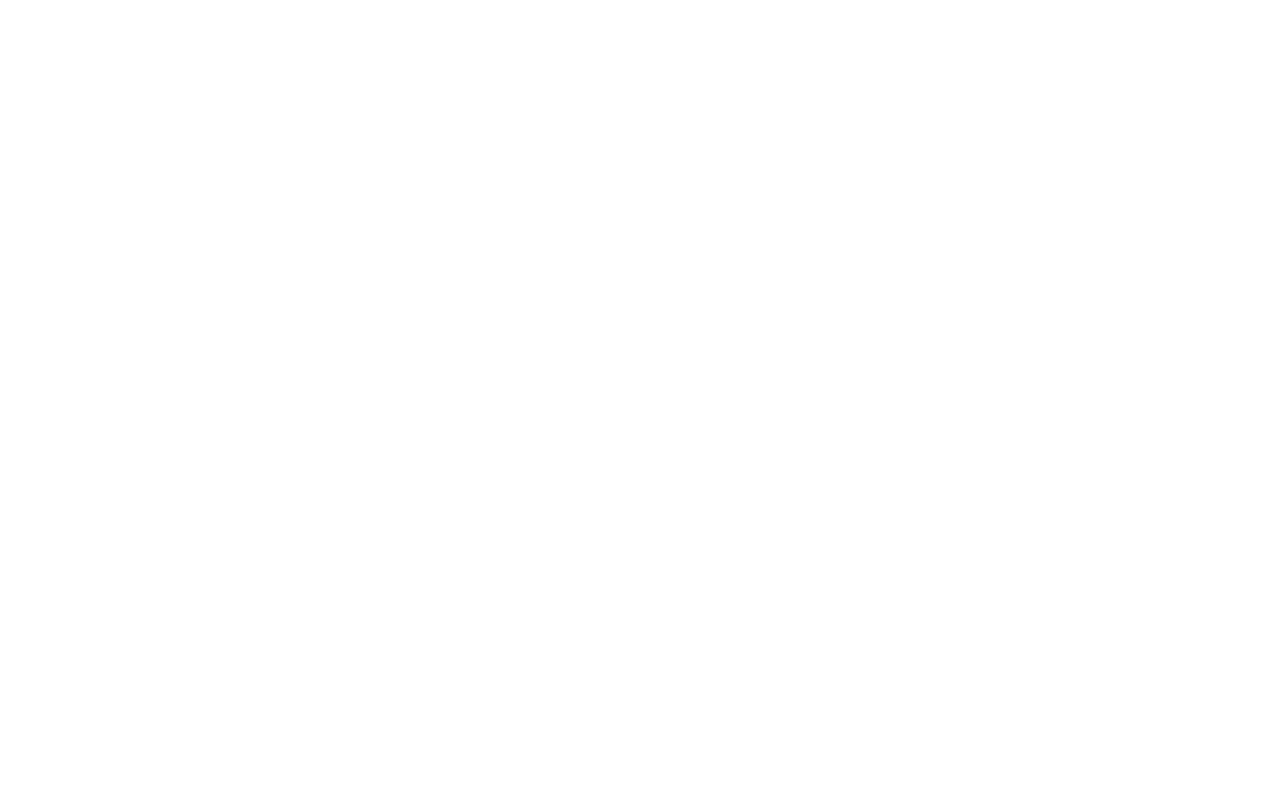
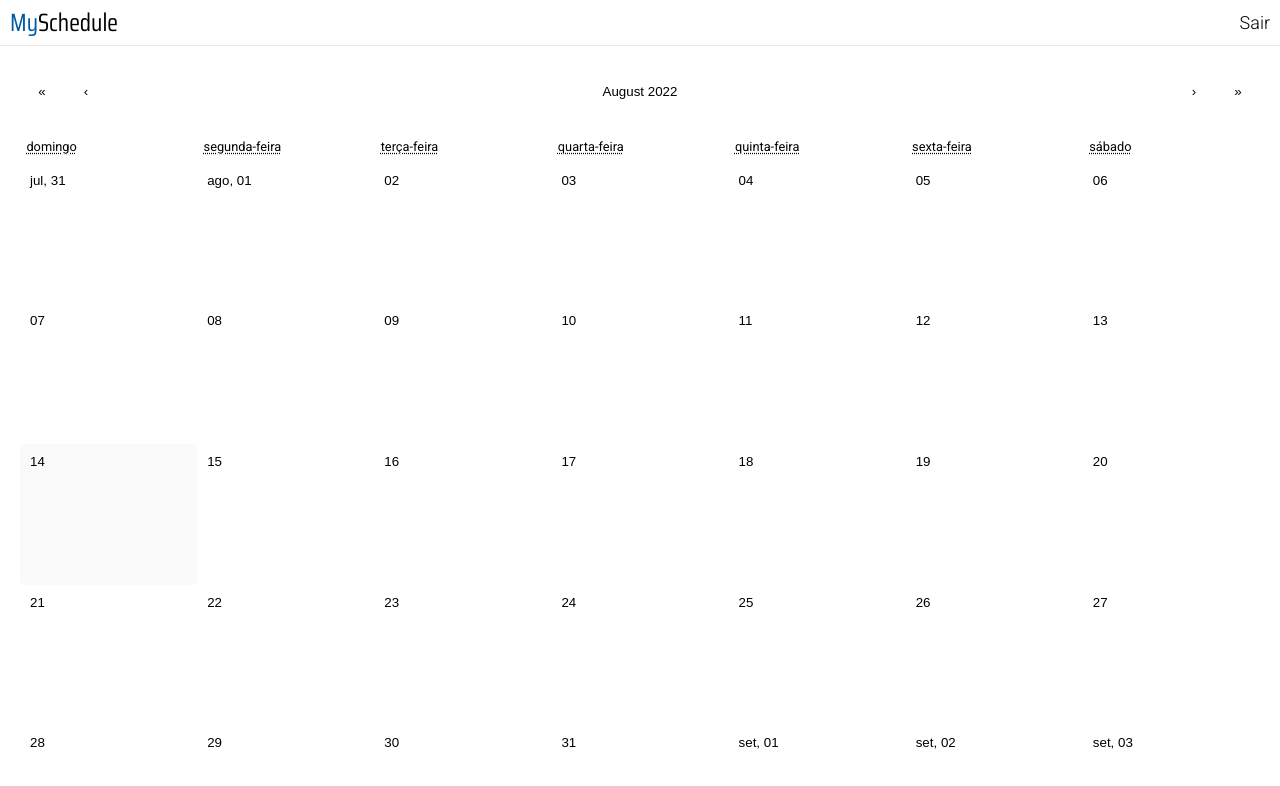
Before and after one commit to santannaizadora/myschedule, a React (Create React App) app: page /calendar in a window 1280 px wide. Before the commit this address had no page. Shown: the top 786 px of the page. Built offline with nearby package versions, Linux system fonts and the light colour scheme.

Commit message:
feat: initial version calendar

```diff
--- a/package.json
+++ b/package.json
@@ -5,8 +5,10 @@
   "dependencies": {
     "@hookform/error-message": "^2.0.0",
     "axios": "^0.27.2",
+    "dayjs": "^1.11.5",
     "phosphor-react": "^1.4.1",
     "react": "^17.0.2",
+    "react-calendar": "^3.7.0",
     "react-dom": "^17.0.2",
     "react-hook-form": "^7.34.1",
     "react-loader-spinner": "^5.1.7-beta.1",
--- a/public/index.html
+++ b/public/index.html
@@ -4,6 +4,7 @@
     <meta charset="utf-8" />
     <meta name="viewport" content="width=device-width, initial-scale=1" />
     <title>MySchedule</title>
+    <link rel="icon" href="favicon.png" />
     <link rel="preconnect" href="https://fonts.googleapis.com" />
     <link rel="preconnect" href="https://fonts.gstatic.com" crossorigin />
     <link
--- /dev/null
+++ b/src/assets/css/Calendar.css
@@ -0,0 +1,129 @@
+.react-calendar {
+    width: 80rem;
+    height: 50rem;
+    max-width: 100%;
+    background: white;
+    font-family: var(--main-font);
+    line-height: 1.125em;
+  }
+  .react-calendar--doubleView {
+    width: 700px;
+  }
+  .react-calendar--doubleView .react-calendar__viewContainer {
+    display: flex;
+    margin: -0.5em;
+  }
+  .react-calendar--doubleView .react-calendar__viewContainer > * {
+    width: 50%;
+    margin: 0.5em;
+  }
+  .react-calendar,
+  .react-calendar *,
+  .react-calendar *:before,
+  .react-calendar *:after {
+    -moz-box-sizing: border-box;
+    -webkit-box-sizing: border-box;
+    box-sizing: border-box;
+  }
+  .react-calendar button {
+    margin: 0;
+    border: 0;
+    outline: none;
+  }
+  .react-calendar button:enabled:hover {
+    cursor: pointer;
+  }
+  .react-calendar__navigation {
+    display: flex;
+    height: 50px;
+    margin-bottom: 1em;
+  }
+  .react-calendar__navigation button {
+    min-width: 44px;
+    background: none;
+  }
+  .react-calendar__navigation button:disabled {
+    background-color: #f0f0f0;
+  }
+  .react-calendar__navigation button:enabled:hover,
+  .react-calendar__navigation button:enabled:focus {
+    background-color: #e6e6e6;
+  }
+  .react-calendar__month-view__weekdays {
+    font-size: 0.8em;
+  }
+  .react-calendar__month-view__weekdays__weekday {
+    padding: 0.5em;
+  }
+  .react-calendar__month-view__weekNumbers .react-calendar__tile {
+    display: flex;
+    align-items: center;
+    justify-content: center;
+    font-size: 0.75em;
+    font-weight: bold;
+  }
+  .react-calendar__month-view__days__day--weekend {
+    color: #d10000;
+  }
+  .react-calendar__month-view__days__day--neighboringMonth {
+    color: #757575;
+  }
+  .react-calendar__year-view .react-calendar__tile,
+  .react-calendar__decade-view .react-calendar__tile,
+  .react-calendar__century-view .react-calendar__tile {
+    padding: 2em 0.5em;
+  }
+  .react-calendar__tile {
+    max-width: 100%;
+    height: 8.79rem;
+    padding: 10px 6.6667px;
+    background: none;
+    text-align: center;
+    line-height: 16px;
+    position: relative;
+    border-radius: 0.25rem;
+    border: #757575 1px solid;
+  }
+
+  .react-calendar__tile p {
+    text-transform: capitalize;
+    padding: 2px;
+  }
+
+  .react-calendar__tile p:nth-child(2n+1) {
+    background-color: #a9d4ff;
+    color: #000;
+  }
+
+  .react-calendar__tile:disabled {
+    background-color: #f0f0f0;
+  }
+  .react-calendar__tile:enabled:hover,
+  .react-calendar__tile:enabled:focus {
+    background-color: #fafafa;
+  }
+  .react-calendar__tile--now {
+    background: #fafafa;
+  }
+  .react-calendar__tile--now:enabled:hover,
+  .react-calendar__tile--now:enabled:focus {
+    background: #ffffa9;
+  }
+  .react-calendar__tile--hasActive {
+    background: #76baff;
+  }
+  .react-calendar__tile--hasActive:enabled:hover,
+  .react-calendar__tile--hasActive:enabled:focus {
+    background: #a9d4ff;
+  }
+  .react-calendar__tile--active {
+    background: #006edc;
+    color: white;
+  }
+  .react-calendar__tile--active:enabled:hover,
+  .react-calendar__tile--active:enabled:focus {
+    background: #1087ff;
+  }
+  .react-calendar--selectRange .react-calendar__tile--hover {
+    background-color: #e6e6e6;
+  }
--- a/src/components/App.jsx
+++ b/src/components/App.jsx
@@ -5,6 +5,7 @@
 
 import Login from "../screens/Login";
 import Register from "../screens/Register";
+import Calendar from "../screens/Calendar";
 
 export default function App() {
   const [token, setToken] = useState("");
@@ -18,7 +19,8 @@
         <ToastContainer />
         <Routes>
           <Route path="/" element={<Login />} />
-          <Route path="/register" element={<Register/>} />
+          <Route path="/register" element={<Register />} />
+          <Route path="/calendar" element={<Calendar />} />
         </Routes>
       </BrowserRouter>
     </TokenContext.Provider>
--- /dev/null
+++ b/src/components/Header.jsx
@@ -0,0 +1,54 @@
+import styled from "styled-components";
+
+export default function Header() {
+  return (
+    <HeaderContainer className="header">
+      <LogoText>
+        <span>My</span>Schedule
+      </LogoText>
+      <Logout
+        onClick={() => {
+            let sair = window.confirm("Deseja realmente sair?");
+            if(sair){
+                localStorage.removeItem("token");
+                window.location.href = "/";
+            }
+        }
+        }
+      >
+        Sair
+      </Logout>
+    </HeaderContainer>
+  );
+}
+
+const HeaderContainer = styled.header`
+  display: flex;
+  align-items: center;
+  border-bottom: 1px solid #e6e6e6;
+  padding: 10px;
+  justify-content: space-between;
+`;
+
+const LogoText = styled.p`
+  font-family: var(--secondary-font);
+  font-style: normal;
+  font-weight: 400;
+  font-size: 25px;
+  span {
+    color: var(--primary-color);
+  }
+`;
+
+const Logout = styled.p`
+    font-family: var(--main-font);
+    font-style: normal;
+    font-weight: 300;
+    font-size: 18px;
+    line-height: 17px;
+    text-align: center;
+
+    :hover {
+        cursor: pointer;
+    }
+`;
--- a/src/components/RegisterForm.jsx
+++ b/src/components/RegisterForm.jsx
@@ -40,7 +40,7 @@
               toastConfig
             );
             setTimeout(() => {
-              navigate("/login");
+              navigate("/");
             }, 3000);
           })
           .catch((err) => {
@@ -141,7 +141,7 @@
           {isSubmitting ? (
             <ThreeDots color="#FFF" height={50} width={50} />
           ) : (
-            "Entrar"
+            "Cadastrar"
           )}
         </Button>
       </Form>
--- /dev/null
+++ b/src/screens/Calendar.jsx
@@ -0,0 +1,157 @@
+import { useEffect, useState, useContext } from "react";
+import styled from "styled-components";
+import dayjs from "dayjs";
+import Calendar from "react-calendar";
+import axios from "axios";
+import TokenContext from "../contexts/TokenContext";
+
+import "../assets/css/Calendar.css";
+import 'dayjs/locale/pt-br'
+
+import Header from "../components/Header";
+
+export default function Agenda() {
+  const { token } = useContext(TokenContext);
+
+  const [monthAppointments, setMonthAppointments] = useState([]);
+  const [dayAppointments, setDayAppointments] = useState([]);
+  const [month, setMonth] = useState(dayjs().format("MM"));
+  const [year, setYear] = useState(dayjs().format("YYYY"));
+  const [date, setDate] = useState(dayjs().format("YYYY-MM-DD"));
+
+  console.log("month", monthAppointments);
+  console.log("day", dayAppointments);
+
+  useEffect(() => {
+    if (token) {
+      axios
+        .get(
+          `${process.env.REACT_APP_API_URL}/appointment/month/${month}/${year}`,
+          {
+            headers: {
+              Authorization: `Bearer ${token}`,
+            },
+          }
+        )
+        .then((res) => {
+          setMonthAppointments(res.data);
+        })
+        .catch((err) => {
+          console.log(err);
+        });
+    }
+  }, [token, month, year]);
+
+  useEffect(() => {
+    if (token) {
+      axios
+        .get(`${process.env.REACT_APP_API_URL}/appointment/day/${date}`, {
+          headers: {
+            Authorization: `Bearer ${token}`,
+          },
+        })
+        .then((res) => {
+          setDayAppointments(res.data);
+        })
+        .catch((err) => {
+          console.log(err);
+        });
+    }
+  }, [token, date]);
+
+  const format = (date) => {
+    let appointments = monthAppointments.filter(
+      (appointment) =>
+        appointment.date.split('T')[0] ===
+        dayjs(date).format("YYYY-MM-DD")
+    );
+    console.log("appointments", appointments);
+
+    appointments.length>0? console.log(dayjs(appointments.date).format("YYYY-MM-DD"), date): console.log("não tem agendamento");
+
+    return (
+      <DayFormat>
+        <Day>
+          {dayjs(date).locale("pt-br").format("MM") === month
+            ? dayjs(date).locale("pt-br").format("DD") === "01"
+              ? dayjs(date).locale("pt-br").format("MMM, DD")
+              : dayjs(date).locale("pt-br").format("DD")
+            : dayjs(date).locale("pt-br").format("MMM, DD")}
+        </Day>
+        <Appointments>
+        {appointments.map((appointment) => {
+          return <Appointment key={appointment.id}>{appointment.title}</Appointment>;
+        })}
+        </Appointments>
+
+      </DayFormat>
+    );
+  };
+
+  const showModal = (date) => {}
+
+
+  return (
+    <>
+      <Header />
+      <Container>
+        <Calendar
+          calendarType="US"
+          formatDay={(locale, date) => format(date)}
+          formatShortWeekday={(locale, date) => dayjs(date).locale("pt-br").format("dddd")}
+          onChange={(locale, date) => {
+            setDate(dayjs(locale).format("YYYY-MM-DD"));
+          }}
+          onActiveStartDateChange={(locale, date) => {
+            setMonth(dayjs(locale.activeStartDate).format("MM"));
+            setYear(dayjs(locale.activeStartDate).format("YYYY"));
+            setDate(dayjs(locale.activeStartDate).format("YYYY-MM-DD"));
+          }}
+        />
+      </Container>
+    </>
+  );
+}
+
+const Container = styled.div`
+  display: flex;
+  padding: 20px;
+`;
+
+const DayFormat = styled.div`
+  display: flex;
+  flex-direction: column;
+  align-items: center;
+  justify-content: center;
+  text-align: center;
+  color: black;
+  width: 100%;
+  height: 100%;
+`;
+
+const Day = styled.div`
+  display: flex;
+  position: absolute;
+  top: 10px;
+  left: 10px;
+`;
+
+const Appointments = styled.div`
+  display: flex;
+  flex-direction: column;
+  align-items: center;
+  padding-top: 5px;
+  overflow: scroll;
+  width: 100%;
+  margin-top: 15px;
+  ::-webkit-scrollbar {
+    width: 0px;
+    background: transparent;
+  }
+`;
+
+const Appointment = styled.p`
+  width: 100%;
+  display: flex;
+  font-family: --var(--main-font);
+`;
--- a/src/screens/Register.jsx
+++ b/src/screens/Register.jsx
@@ -12,7 +12,7 @@
       <LogoText>
         <span>My</span>Schedule
       </LogoText>
-      <RegisterForm key="loginForm" />
+      <RegisterForm key="registerForm" />
       <Login>
         <Link to="/">Já possui uma conta? Login</Link>
       </Login>
```
Also changed, not shown: public/favicon.png (added), 1 other file (tests, documents, lock files or other folders).
